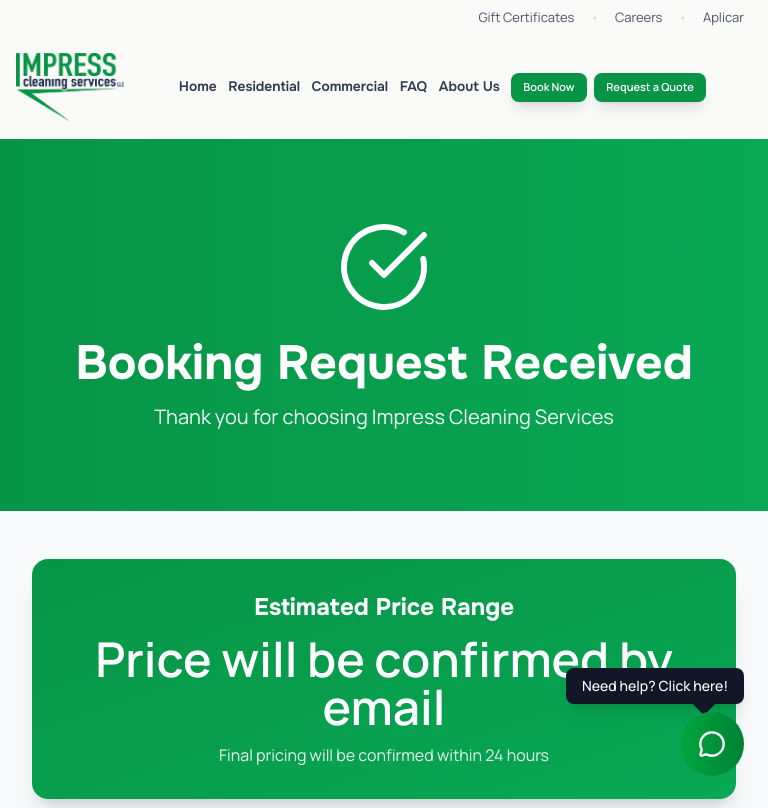
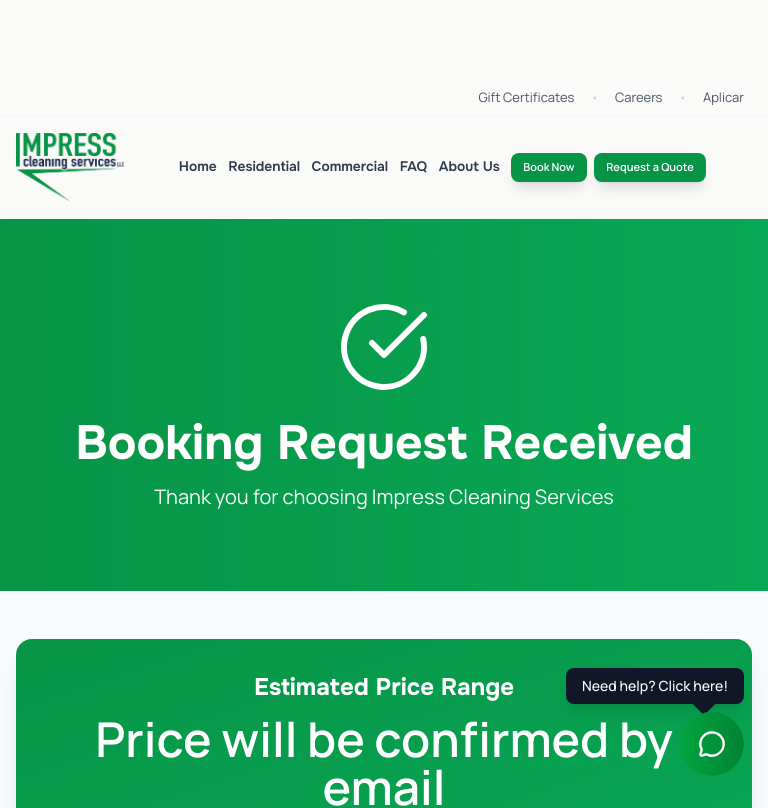
Before and after one commit to resp23f/impress-cleaning-site, a Next.js app: page /booking/confirmation in a window 768 px wide. Shown: the top 808 px of the page. Built offline with nearby package versions, Linux system fonts and the light colour scheme.

Commit message:
Adjust padding for body on smaller screens to accommodate fixed header

```diff
--- a/src/app/globals.css
+++ b/src/app/globals.css
@@ -145,10 +145,9 @@ select.no-native::-ms-expand {
   padding-right: 1rem;
 }
 
-@media (min-width: 768px) {
-  .container {
-    padding-left: 2rem;
-    padding-right: 2rem;
+@media (max-width: 768px) {
+  body {
+    padding-top: 80px; /* Space for fixed header */
   }
 }
 
```
